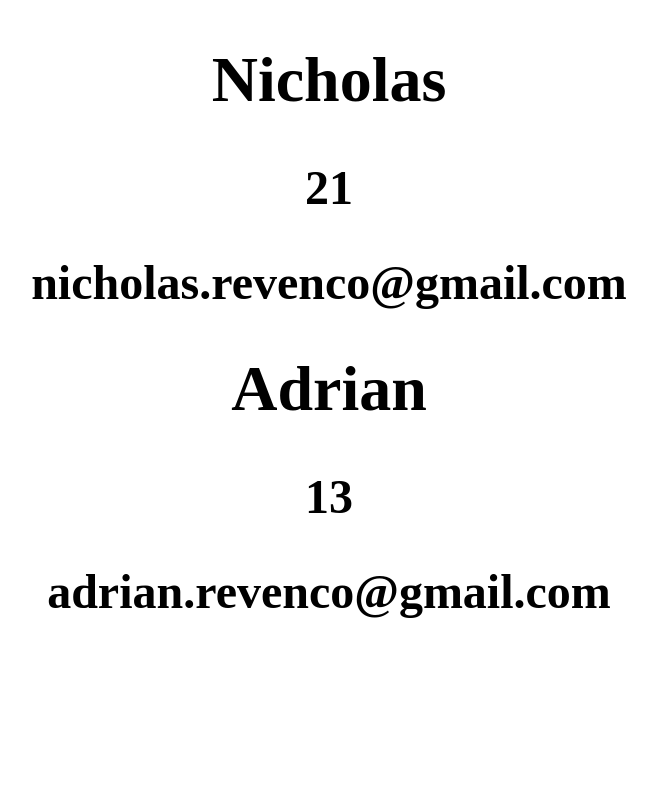
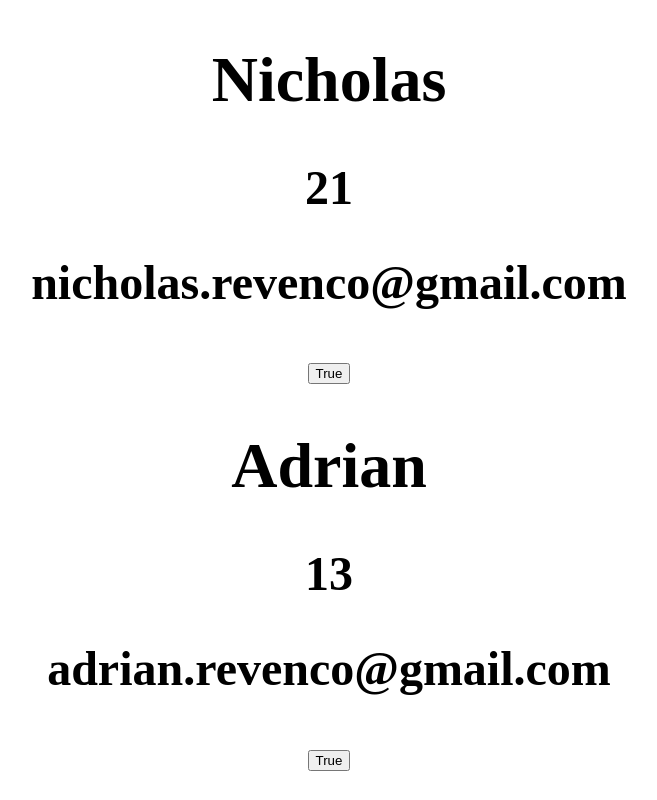
Before and after one commit to NicholasRevenco/React-Basics, a React (Create React App) app: page / in a window 1280 px wide. Shown: the whole page, without its empty margins (311-968 px from the left). Built offline with nearby package versions, Linux system fonts and the light colour scheme.

Commit message:
&& oneline if statement operator

```diff
--- a/src/App.js
+++ b/src/App.js
@@ -13,6 +13,7 @@
           age={13}
           email="adrian.revenco@gmail.com"
         />
+
     </div>
   );
 }
@@ -22,13 +23,15 @@
   const age = <h2>{props.age}</h2>;
   const email = <h2>{props.email}</h2>;
 
-  age >= 18 ? console.log("Over 18") : console.log("Under 18")
+  age >= 18 ? console.log("Over 18") : console.log("Under 18");
+
 
   const user = (
     <div>
       {name}
       {age}
       {email}
+      { true && <button>True</button>}
     </div>
   );
   return <h1>{ user }</h1>;
```
